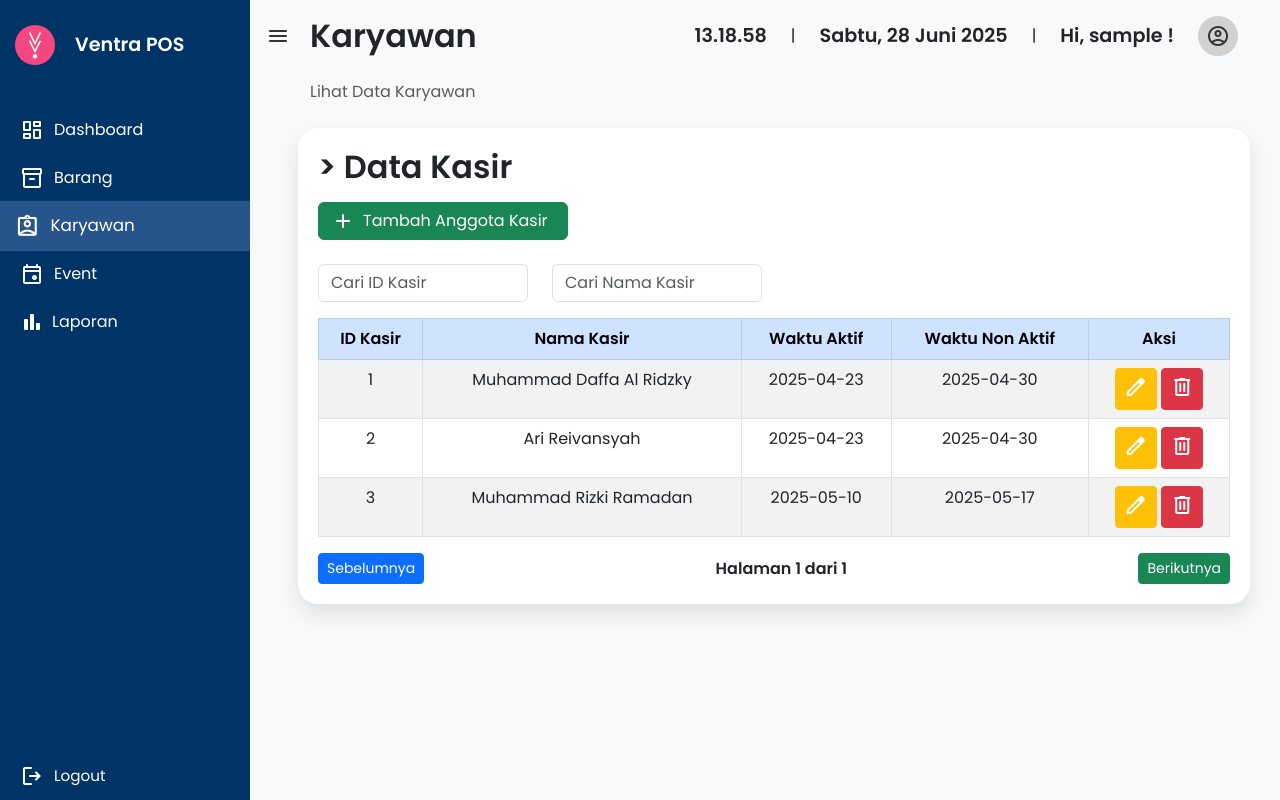
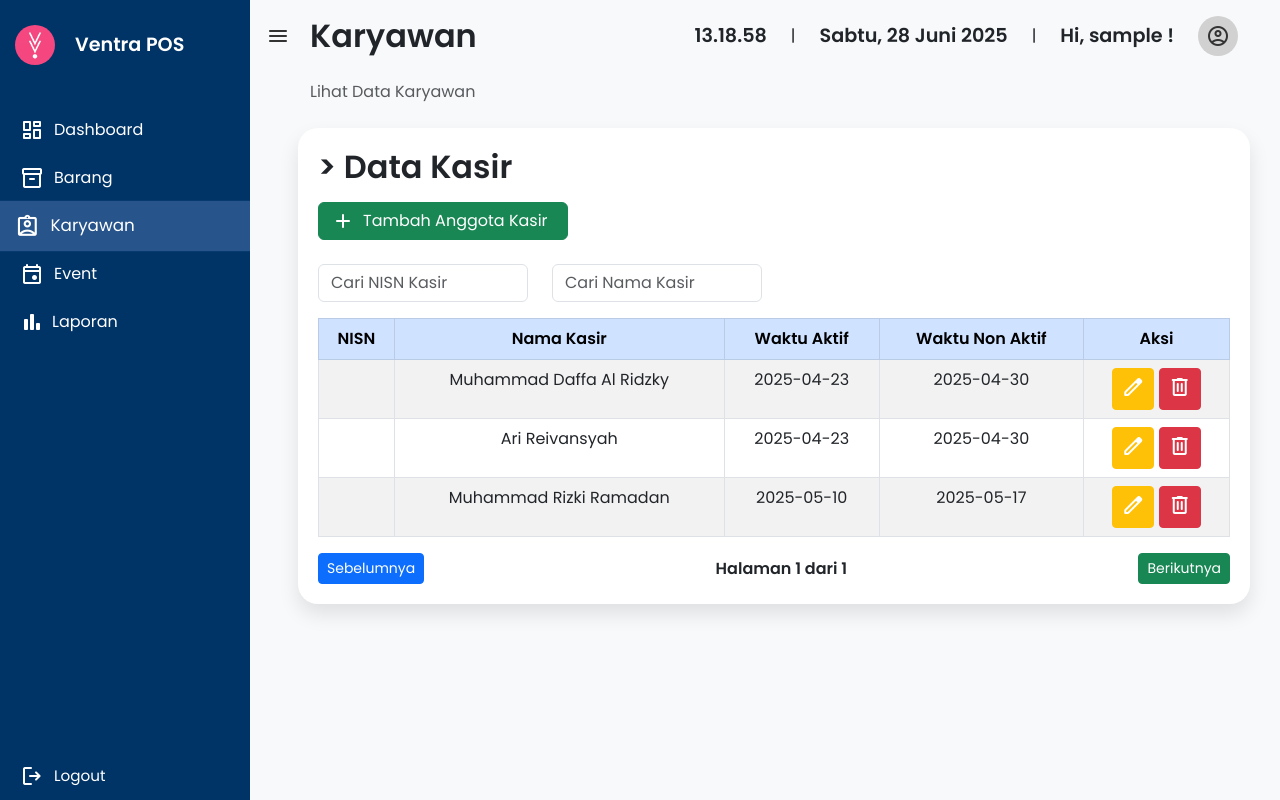
Before and after one commit to Iftikhar21/Ventra-Web, a PHP site: page /karyawan.php in a window 1280 px wide. Run offline with PHP 8.4, Linux system fonts and the light colour scheme; the visitor is signed in with stand-in values (Sample User, id 1); data comes from the database, SQL or seed files in the repository; data that the repository does not hold is empty.

Commit message:
Refactor Kasir management: replace ID with NISN in add, edit, delete functionalities and update related UI elements

```diff
--- a/Karyawan/karyawan.php
+++ b/Karyawan/karyawan.php
@@ -117,24 +117,18 @@ $username = $_SESSION['username'];
           <!-- Filter Input di Luar Tabel -->
           <div class="row mb-3">
             <div class="col-md-3">
-              <input type="text" id="filterKode" class="form-control" placeholder="Cari ID Kasir" oninput="filterTable()">
+              <input type="text" id="filterKode" class="form-control" placeholder="Cari NISN Kasir" oninput="filterTable()">
             </div>
             <div class="col-md-3">
               <input type="text" id="filterNama" class="form-control" placeholder="Cari Nama Kasir" oninput="filterTable()">
             </div>
-            <!-- <div class="col-md-3">
-              <input type="date" id="filterWaktuAktif" class="form-control" onchange="filterTable()">
-            </div>
-            <div class="col-md-3">
-              <input type="date" id="filterWaktuNonAktif" class="form-control" onchange="filterTable()">
-            </div> -->
           </div>
 
           <div class="table-responsive">
             <table class="table table-striped table-bordered text-center">
               <thead class="table-primary">
                 <tr>
-                  <th>ID Kasir</th>
+                  <th>NISN</th>
                   <th>Nama Kasir</th>
                   <th>Waktu Aktif</th>
                   <th>Waktu Non Aktif</th>
@@ -145,15 +139,16 @@ $username = $_SESSION['username'];
                 <?php $no = 1;
                 foreach ($data as $karyawan): ?>
                   <tr>
-                    <td><?= $karyawan['ID']; ?></td>
+                    <td><?= $karyawan['NISN']; ?></td>
                     <td><?= $karyawan['Nama']; ?></td>
                     <td><?= $karyawan['WaktuAktif']; ?></td>
                     <td><?= $karyawan['WaktuNonAktif']; ?></td>
                     <td class="text-center">
-                      <a href="editKasir.php?ID=<?= $karyawan['ID']; ?>" class="btn btn-warning btn-sm">
+                      <a href="editKasir.php?NISN=<?= $karyawan['NISN']; ?>" class="btn btn-warning btn-sm">
                         <i class="material-symbols-rounded" style="color: #fff; margin-top: 2px;">edit</i>
                       </a>
-                      <a href="hapusEvent.php?ID=<?= $karyawan['ID']; ?>" class="btn btn-danger btn-sm">
+                      <a href="#" class="btn btn-danger btn-sm"
+                        onclick="confirmDeleteKaryawan(<?= $karyawan['NISN']; ?>, '<?= addslashes($karyawan['Nama']); ?>')">
                         <i class="material-symbols-rounded" style="margin-top: 2px;">delete</i>
                       </a>
                     </td>
@@ -172,23 +167,51 @@ $username = $_SESSION['username'];
     </div>
   </main>
 
+  <div class="modal fade" id="deleteKaryawanModal" tabindex="-1" aria-labelledby="deleteKaryawanModalLabel" aria-hidden="true">
+    <div class="modal-dialog">
+      <div class="modal-content">
+        <div class="modal-header">
+          <h5 class="modal-title" id="deleteKaryawanModalLabel">
+            <i class="fa-solid fa-triangle-exclamation me-2 text-danger"></i>
+            Konfirmasi Hapus Karyawan
+          </h5>
+          <button type="button" class="btn-close" data-bs-dismiss="modal" aria-label="Close"></button>
+        </div>
+        <div class="modal-body">
+          <div class="text-center">
+            <i class="material-symbols-rounded text-danger mb-3" style="font-size: 4rem;">delete_forever</i>
+            <p class="fw-bold">Yakin ingin menghapus Karyawan ini?</p>
+            <p id="karyawanName" class="text-muted fw-bold"></p>
+            <p class="text-warning small">
+              <i class="fa-solid fa-circle-info me-2"></i>
+              Data yang dihapus tidak dapat dikembalikan
+            </p>
+          </div>
+        </div>
+        <div class="modal-footer">
+          <button type="button" class="btn btn-secondary" data-bs-dismiss="modal">
+            <i class="fa-solid fa-xmark me-2"></i>
+            Batal
+          </button>
+          <a id="confirmDeleteKaryawanBtn" href="#" class="btn btn-danger">
+            <i class="fa-solid fa-trash me-2"></i>
+            Ya, Hapus
+          </a>
+        </div>
+      </div>
+    </div>
+  </div>
+
   <!-- Scripts -->
   <script src="https://cdn.jsdelivr.net/npm/bootstrap@5.3.0/dist/js/bootstrap.bundle.min.js"></script>
   <script src="index.js"></script>
   <script src="../js/sidebar.js"></script>
 
   <script>
-    function confirmDeleteKaryawan(id, namaKaryawan) {
-      document.getElementById('barangName').textContent = namaBarang;
-      document.getElementById('confirmDeleteBarangBtn').href = 'hapusBarang.php?id=' + id;
-      new bootstrap.Modal(document.getElementById('deleteBarangModal')).show();
-    }
-
-    // Fungsi untuk konfirmasi hapus kategori
-    function confirmDeleteKategori(idKategori, namaKategori) {
-      document.getElementById('kategoriName').textContent = namaKategori;
-      document.getElementById('confirmDeleteKategoriBtn').href = 'hapusKategori.php?id_kategori=' + idKategori;
-      new bootstrap.Modal(document.getElementById('deleteKategoriModal')).show();
+    function confirmDeleteKaryawan(nisn, namaKaryawan) {
+      document.getElementById('karyawanName').textContent = namaKaryawan;
+      document.getElementById('confirmDeleteKaryawanBtn').href = 'hapusKasir.php?NISN=' + nisn;
+      new bootstrap.Modal(document.getElementById('deleteKaryawanModal')).show();
     }
   </script>
 </body>
--- a/Model/crudKaryawan.php
+++ b/Model/crudKaryawan.php
@@ -8,7 +8,7 @@
         $hasil = mysqli_query($koneksi, $sql);
         $i = 0;
         while ($baris = mysqli_fetch_assoc($hasil)){
-            $data[$i]['ID'] = $baris['ID'];
+            $data[$i]['NISN'] = $baris['NISN'];
             $data[$i]['Nama'] = $baris['Nama'];
             $data[$i]['WaktuAktif'] = $baris['WaktuAktif'];
             $data[$i]['WaktuNonAktif'] = $baris['WaktuNonAktif'];
@@ -18,14 +18,14 @@
         return $data;
     }
 
-    function getKasir($Kode_Kasir) {
+    function getKasir($nisn) {
         $data = array();
-        $sql = "SELECT * FROM ventra_kasir WHERE ID = '$Kode_Kasir'";
+        $sql = "SELECT * FROM ventra_kasir WHERE NISN = '$nisn'";
         $koneksi = Connection();
         $hasil = mysqli_query($koneksi, $sql);
         $i = 0;
         while ($baris = mysqli_fetch_assoc($hasil)){
-            $data[$i]['ID'] = $baris['ID'];
+            $data[$i]['NISN'] = $baris['NISN'];
             $data[$i]['Nama'] = $baris['Nama'];
             $data[$i]['WaktuAktif'] = $baris['WaktuAktif'];
             $data[$i]['WaktuNonAktif'] = $baris['WaktuNonAktif'];
@@ -43,10 +43,10 @@
         return $jumlahKasir;
     }
 
-    function addKasir($idKasir, $namaKasir, $waktuAktif, $waktuNonAktif) {
+    function addKasir($nisn, $namaKasir, $waktuAktif, $waktuNonAktif) {
         $koneksi = Connection();
-        $sql = "INSERT INTO ventra_kasir (ID, Nama, WaktuAktif, WaktuNonAktif)
-                    VALUES ('$idKasir', '$namaKasir', '$waktuAktif', '$waktuNonAktif')";
+        $sql = "INSERT INTO ventra_kasir (NISN, Nama, WaktuAktif, WaktuNonAktif)
+                    VALUES ('$nisn', '$namaKasir', '$waktuAktif', '$waktuNonAktif')";
         $hasil = 0;
         if (mysqli_query($koneksi, $sql)) {
              $hasil = 1;
@@ -55,10 +55,10 @@
         }
     }
 
-    function editKasir ($idKasir, $namaKasir, $waktuAktif, $waktuNonAktif) {
+    function editKasir ($nisn, $namaKasir, $waktuAktif, $waktuNonAktif) {
         $koneksi = Connection();
         $sql = "UPDATE ventra_kasir SET Nama = '$namaKasir', WaktuAktif = '$waktuAktif', WaktuNonAktif = '$waktuNonAktif'
-                    WHERE ID = '$idKasir'";
+                    WHERE NISN = '$nisn'";
         if (mysqli_query($koneksi, $sql)) {
              $hasil = 1;
              mysqli_close($koneksi);
@@ -66,9 +66,9 @@
         }
     }
 
-    function deleteKasir ($idKasir) {
+    function deleteKasir ($nisn) {
         $koneksi = Connection();
-        $sql = "DELETE FROM ventra_kasir WHERE ID = '$idKasir'";
+        $sql = "DELETE FROM ventra_kasir WHERE NISN = '$nisn'";
         $hasil = 0;
         if (mysqli_query($koneksi, $sql)) {
             $hasil = 1;
```
Also changed, not shown: Karyawan/addKasir.php (+13 -4 lines), Karyawan/editKasir.php (+10 -10 lines), Karyawan/hapusKasir.php (+15 -0 lines).
